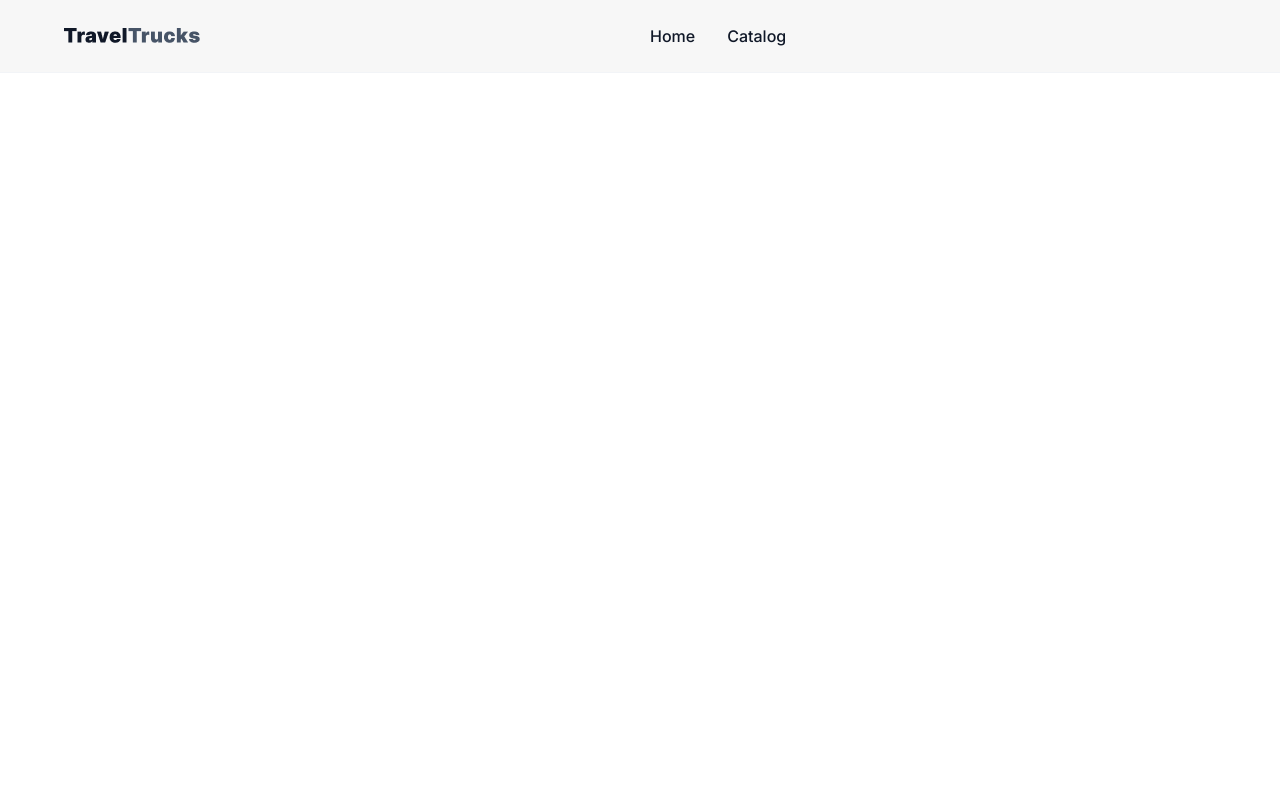
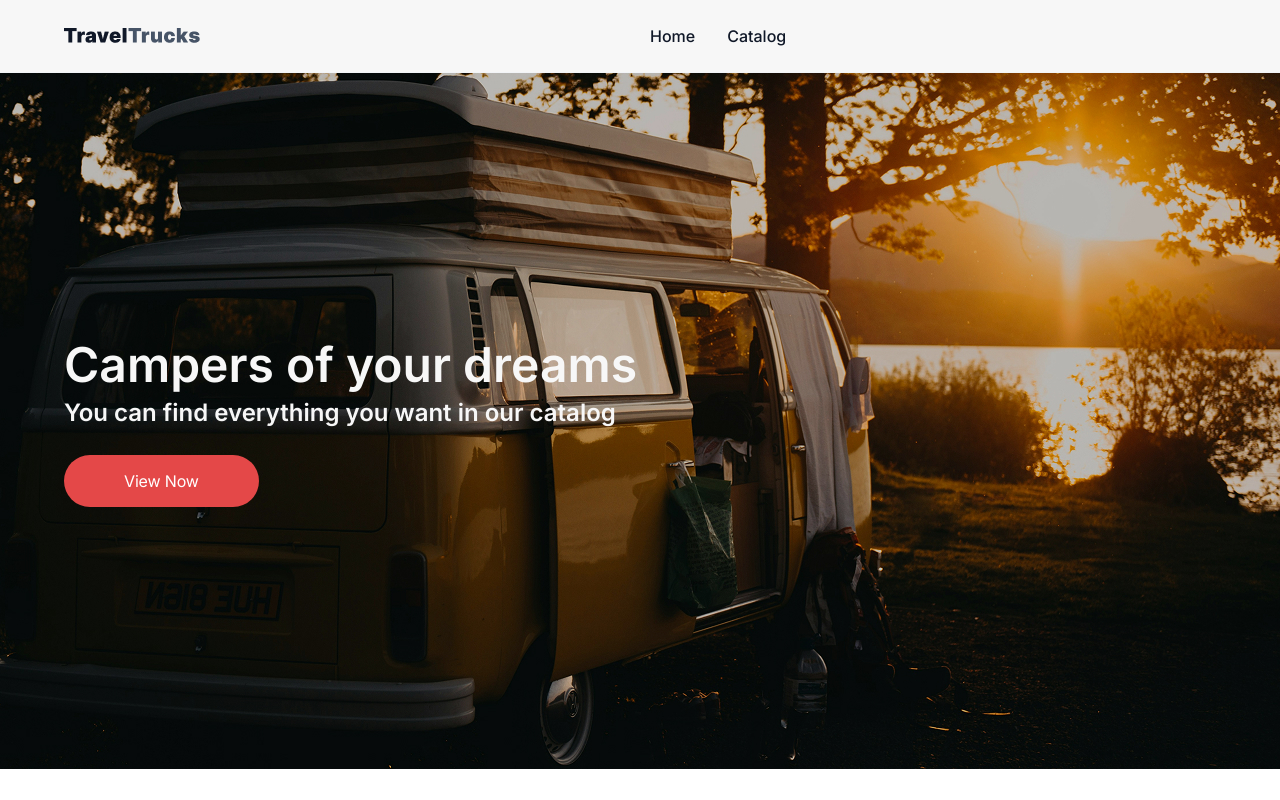
Before and after one commit to IhorMtr/goit-test-task, a Next.js app: page / in a window 1280 px wide. Built offline with nearby package versions, Linux system fonts and the light colour scheme.

Commit message:
feat(home): implement home page layout and hero section

```diff
--- a/app/layout.tsx
+++ b/app/layout.tsx
@@ -5,6 +5,7 @@ import Header from '@/components/Header/Header';
 const inter = Inter({
   variable: '--font-family',
   subsets: ['latin'],
+  weight: ['400', '500', '600', '700'],
 });
 
 export default function RootLayout({
--- a/app/page.module.css
+++ b/app/page.module.css
@@ -0,0 +1,45 @@
+.homeContainer {
+  background: url('/home-image.jpg') center / cover no-repeat;
+  height: 696px;
+  padding-left: 64px;
+  padding-right: 64px;
+  display: flex;
+  align-items: center;
+}
+
+.homeSection {
+  padding: 0;
+}
+
+.title,
+.text {
+  font-weight: 600;
+  color: var(--inputs);
+}
+
+.title {
+  font-size: 48px;
+  line-height: 67%;
+  margin-bottom: 16px;
+}
+
+.text {
+  font-size: 24px;
+  line-height: 133%;
+  margin-bottom: 40px;
+}
+
+.link {
+  border-radius: 200px;
+  padding: 16px 60px;
+  width: 173px;
+  height: 56px;
+  background: var(--button);
+  letter-spacing: -0.01em;
+  color: var(--white);
+  transition: 0.3s;
+}
+
+.link:hover {
+  background: var(--button-hover);
+}
--- a/app/page.tsx
+++ b/app/page.tsx
@@ -1,5 +1,20 @@
-import styles from './page.module.css';
+import Link from 'next/link';
+import css from './page.module.css';
 
 export default function Home() {
-  return null;
+  return (
+    <section className={css.homeSection}>
+      <div className={`container ${css.homeContainer}`}>
+        <div className={css.contentWrapper}>
+          <h1 className={css.title}>Campers of your dreams</h1>
+          <p className={css.text}>
+            You can find everything you want in our catalog
+          </p>
+          <Link className={css.link} href={'/catalog'}>
+            View Now
+          </Link>
+        </div>
+      </div>
+    </section>
+  );
 }
--- a/components/Header/Header.tsx
+++ b/components/Header/Header.tsx
@@ -3,7 +3,7 @@ import Image from 'next/image';
 import Link from 'next/link';
 export default function Header() {
   return (
-    <header>
+    <header className={css.header}>
       <div className={`container ${css.headerContainer}`}>
         <Image
           src={'/logo.png'}
```
Also changed, not shown: public/home-image.jpg (added).
